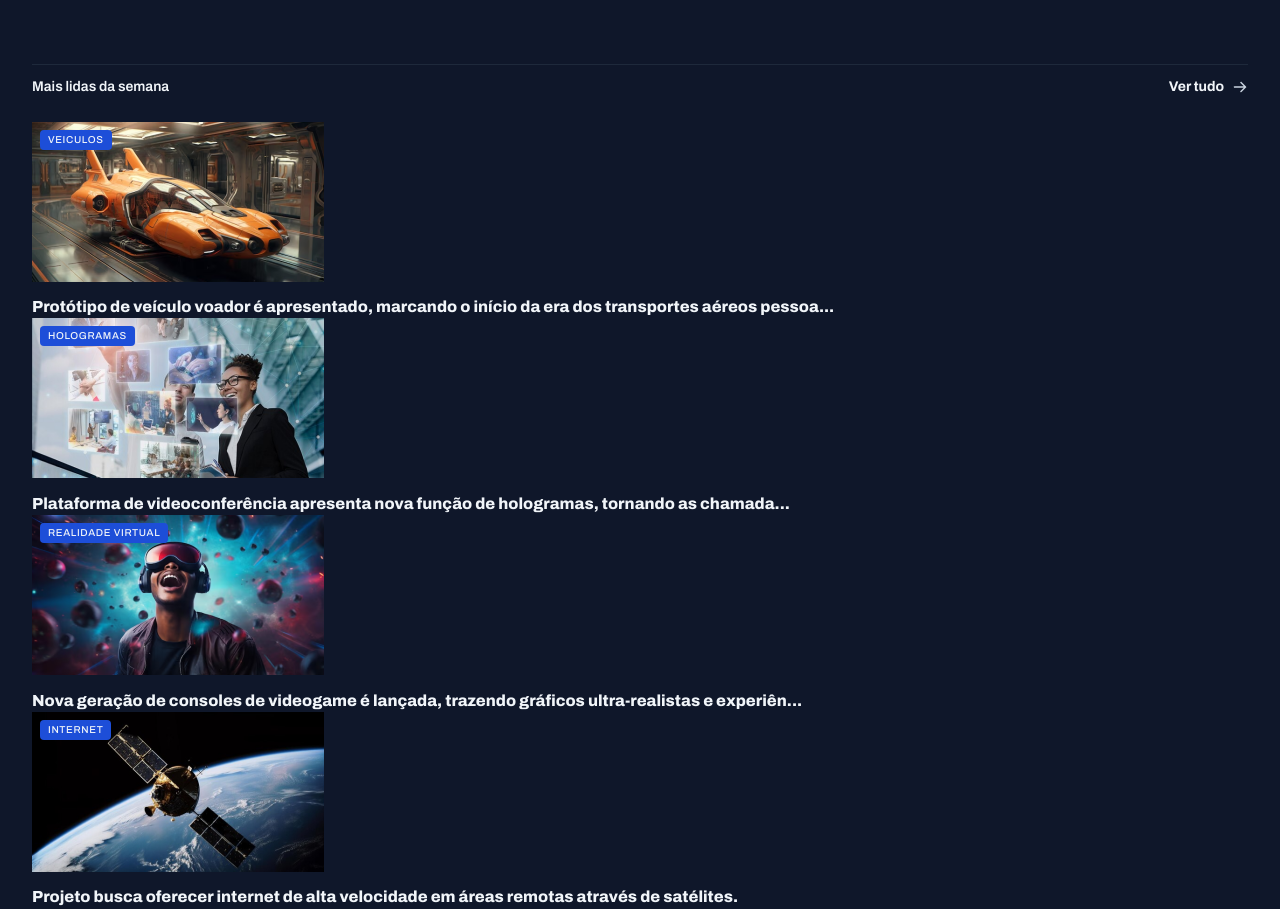
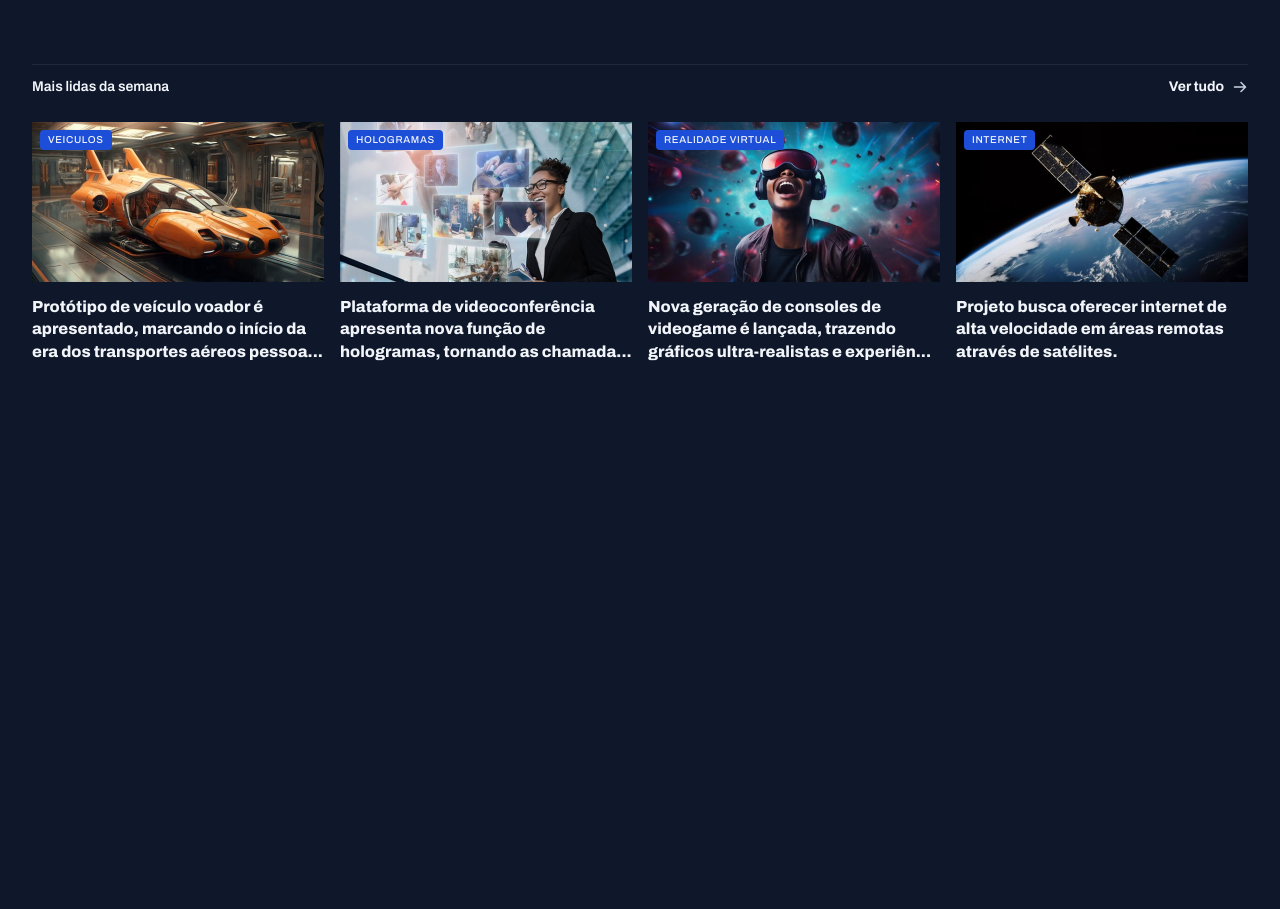
Before and after one commit to Cesar19Augusto/Curso_FullStack_Rocketseat, a plain HTML site: page Projeto Portal de noticias/index.html in a window 1280 px wide. Shown: the part 620-1529 px from the top of the page. After the commit the page ends 983 px from the top, so only its background shows below. Drawn offline with Linux system fonts and the light colour scheme.

Commit message:
Ajuste de CSS

```diff
--- a/Projeto Portal de noticias/styles/sections.css
+++ b/Projeto Portal de noticias/styles/sections.css
@@ -59,7 +59,8 @@ section header {
 #weekly {
 
     &>div {
-        grid-template-columns: repeat(4 292px);
+        grid-template-columns: repeat(4, 292px);
+        gap:16px;
     }
 
     img {
```
